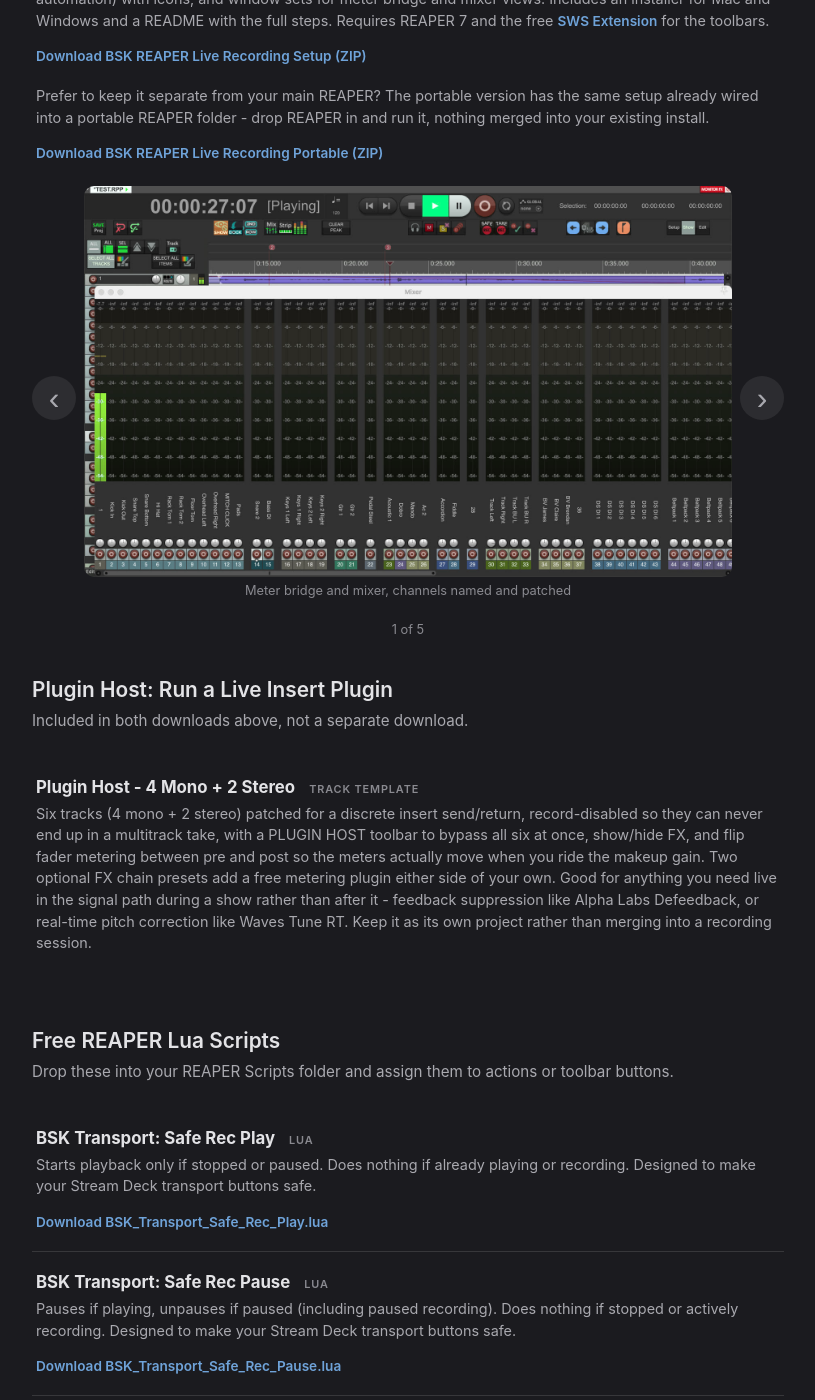
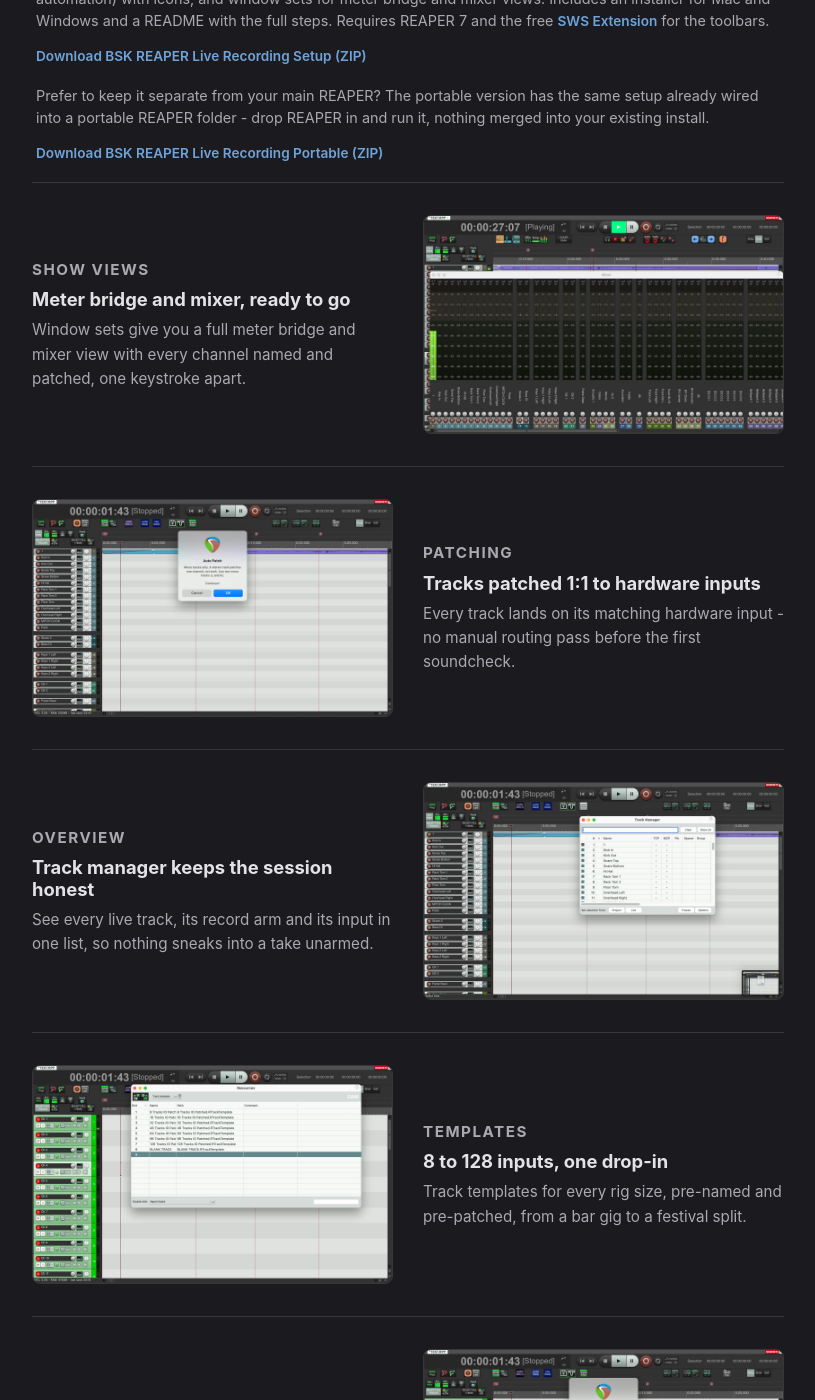
Before and after one commit to BSKapps/bskapps.github.io, a Jekyll site: the page tools/reaper/index.html, which Jekyll copies as it is, in a window 1280 px wide and 1400 px high, scrolled down 475 px. Shown: the whole window, without its empty margins (232-1047 px from the left). Built offline with Jekyll 4.4.1, drawn with Linux system fonts in a browser that asks for light colours; some of the changed text lies outside the part shown.

Commit message:
REAPER page: gallery becomes alternating feature blocks with lightbox counter

```diff
--- a/tools/reaper/index.html
+++ b/tools/reaper/index.html
@@ -115,18 +115,50 @@
             <a class="download-link" href="/tools/scripts/BSK-REAPER-Live-Recording-Portable.zip" download>Download BSK REAPER Live Recording Portable (ZIP)</a>
         </div>
 
-        <div class="gallery-wrap">
-            <button class="gallery-arrow" onclick="scrollGallery(-1)">&#8249;</button>
-            <div class="screenshot-scroll" id="gallery">
-                <figure><img src="images/reaper-setup-5.jpg" alt="BSK REAPER live recording setup: full meter bridge and mixer with named channels"><figcaption>Meter bridge and mixer, channels named and patched</figcaption></figure>
-                <figure><img src="images/reaper-setup-3.jpg" alt="BSK REAPER setup: named drum, keys and guitar tracks with the auto patch dialog"><figcaption>Tracks named and patched 1:1 to hardware inputs</figcaption></figure>
-                <figure><img src="images/reaper-setup-4.jpg" alt="BSK REAPER setup: track manager listing the named live tracks"><figcaption>Track manager</figcaption></figure>
-                <figure><img src="images/reaper-setup-2.jpg" alt="BSK REAPER setup: SWS resources window with 8 to 128 input track templates"><figcaption>Track templates, 8 to 128 inputs</figcaption></figure>
-                <figure><img src="images/reaper-setup-1.jpg" alt="BSK REAPER setup: auto name from device inputs dialog"><figcaption>Auto-name tracks from interface input labels</figcaption></figure>
+        <div class="fblock">
+            <div class="fb-text">
+                <p class="fb-kicker">Show views</p>
+                <h3>Meter bridge and mixer, ready to go</h3>
+                <p>Window sets give you a full meter bridge and mixer view with every channel named and patched, one keystroke apart.</p>
             </div>
-            <button class="gallery-arrow" onclick="scrollGallery(1)">&#8250;</button>
+            <img src="images/reaper-setup-5.jpg" alt="BSK REAPER live recording setup: full meter bridge and mixer with named channels">
         </div>
-        <div id="gallery-counter" class="gallery-counter">1 of 5</div>
+
+        <div class="fblock flip">
+            <div class="fb-text">
+                <p class="fb-kicker">Patching</p>
+                <h3>Tracks patched 1:1 to hardware inputs</h3>
+                <p>Every track lands on its matching hardware input - no manual routing pass before the first soundcheck.</p>
+            </div>
+            <img src="images/reaper-setup-3.jpg" alt="BSK REAPER setup: named drum, keys and guitar tracks with the auto patch dialog">
+        </div>
+
+        <div class="fblock">
+            <div class="fb-text">
+                <p class="fb-kicker">Overview</p>
+                <h3>Track manager keeps the session honest</h3>
+                <p>See every live track, its record arm and its input in one list, so nothing sneaks into a take unarmed.</p>
+            </div>
+            <img src="images/reaper-setup-4.jpg" alt="BSK REAPER setup: track manager listing the named live tracks">
+        </div>
+
+        <div class="fblock flip">
+            <div class="fb-text">
+                <p class="fb-kicker">Templates</p>
+                <h3>8 to 128 inputs, one drop-in</h3>
+                <p>Track templates for every rig size, pre-named and pre-patched, from a bar gig to a festival split.</p>
+            </div>
+            <img src="images/reaper-setup-2.jpg" alt="BSK REAPER setup: SWS resources window with 8 to 128 input track templates">
+        </div>
+
+        <div class="fblock">
+            <div class="fb-text">
+                <p class="fb-kicker">Naming</p>
+                <h3>Auto-name tracks from your interface</h3>
+                <p>Pulls the input labels straight off your interface and names the tracks to match.</p>
+            </div>
+            <img src="images/reaper-setup-1.jpg" alt="BSK REAPER setup: auto name from device inputs dialog">
+        </div>
 
         <h2 class="section-title" style="margin-top: 40px;">Plugin Host: Run a Live Insert Plugin</h2>
         <p class="section-desc">Included in both downloads above, not a separate download.</p>
@@ -227,19 +259,21 @@
         </footer>
     </div>
 
-    <div class="lightbox" id="lightbox"><img src="" alt=""></div>
+    <div class="lightbox" id="lightbox"><img src="" alt=""><span id="lb-counter" class="lightbox-counter"></span></div>
     <button class="lightbox-arrow prev" id="lb-prev">&#8249;</button>
     <button class="lightbox-arrow next" id="lb-next">&#8250;</button>
     <script>
     let lbImgs = [], lbIdx = 0;
     const lb = document.getElementById('lightbox');
     const lbImg = lb.querySelector('img');
+    const lbCounter = document.getElementById('lb-counter');
     function lbShow(i) {
         lbIdx = (i + lbImgs.length) % lbImgs.length;
         lbImg.src = lbImgs[lbIdx].src;
+        lbCounter.textContent = (lbIdx + 1) + ' / ' + lbImgs.length;
         lb.classList.add('active');
     }
-    document.querySelectorAll('.screenshot-scroll img').forEach((img, i) => {
+    document.querySelectorAll('.fblock img').forEach((img, i) => {
         lbImgs.push(img);
         img.addEventListener('click', (e) => { e.stopPropagation(); lbShow(i); });
     });
@@ -252,34 +286,6 @@
         if (e.key === 'ArrowRight') lbShow(lbIdx + 1);
         if (e.key === 'Escape') lb.classList.remove('active');
     });
-    function scrollGallery(dir) {
-        const g = document.getElementById('gallery');
-        const fig = g.querySelector('figure');
-        const w = fig.offsetWidth + 16;
-        const maxScroll = g.scrollWidth - g.clientWidth;
-        if (dir > 0 && g.scrollLeft >= maxScroll - 4) {
-            g.scrollTo({ left: 0, behavior: 'smooth' });
-        } else if (dir < 0 && g.scrollLeft <= 4) {
-            g.scrollTo({ left: maxScroll, behavior: 'smooth' });
-        } else {
-            g.scrollBy({ left: dir * w, behavior: 'smooth' });
-        }
-    }
-    function updateCounter() {
-        const g = document.getElementById('gallery');
-        const figs = g.querySelectorAll('figure');
-        const w = figs[0].offsetWidth + 16;
-        const idx = Math.round(g.scrollLeft / w) + 1;
-        document.getElementById('gallery-counter').textContent = idx + ' of ' + figs.length;
-    }
-    document.getElementById('gallery').addEventListener('scroll', updateCounter);
-    window.addEventListener('load', updateCounter);
-    const g = document.getElementById('gallery');
-    let isDown = false, startX, scrollLeft;
-    g.addEventListener('mousedown', e => { isDown = true; g.style.cursor = 'grabbing'; startX = e.pageX - g.offsetLeft; scrollLeft = g.scrollLeft; });
-    g.addEventListener('mouseleave', () => { isDown = false; g.style.cursor = 'grab'; });
-    g.addEventListener('mouseup', () => { isDown = false; g.style.cursor = 'grab'; });
-    g.addEventListener('mousemove', e => { if (!isDown) return; e.preventDefault(); const x = e.pageX - g.offsetLeft; g.scrollLeft = scrollLeft - (x - startX); });
     </script>
 </body>
 </html>
```
